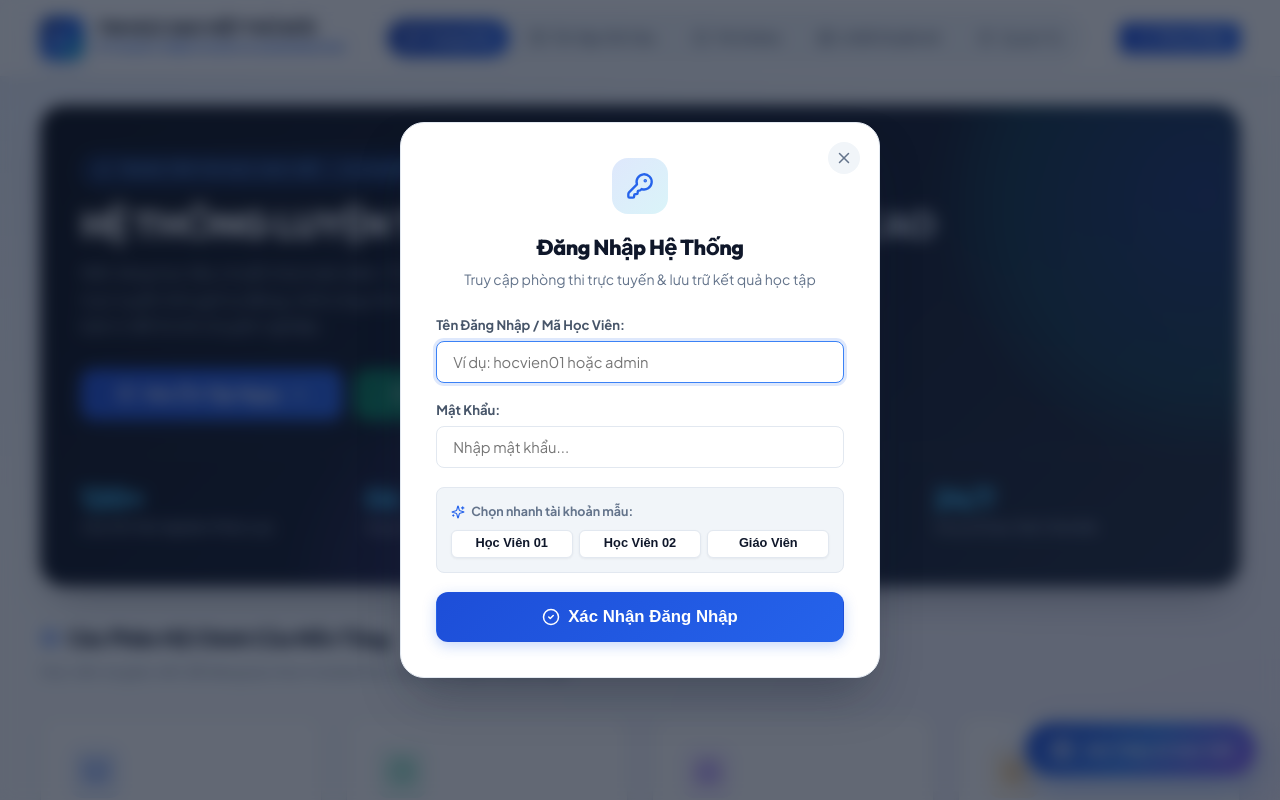
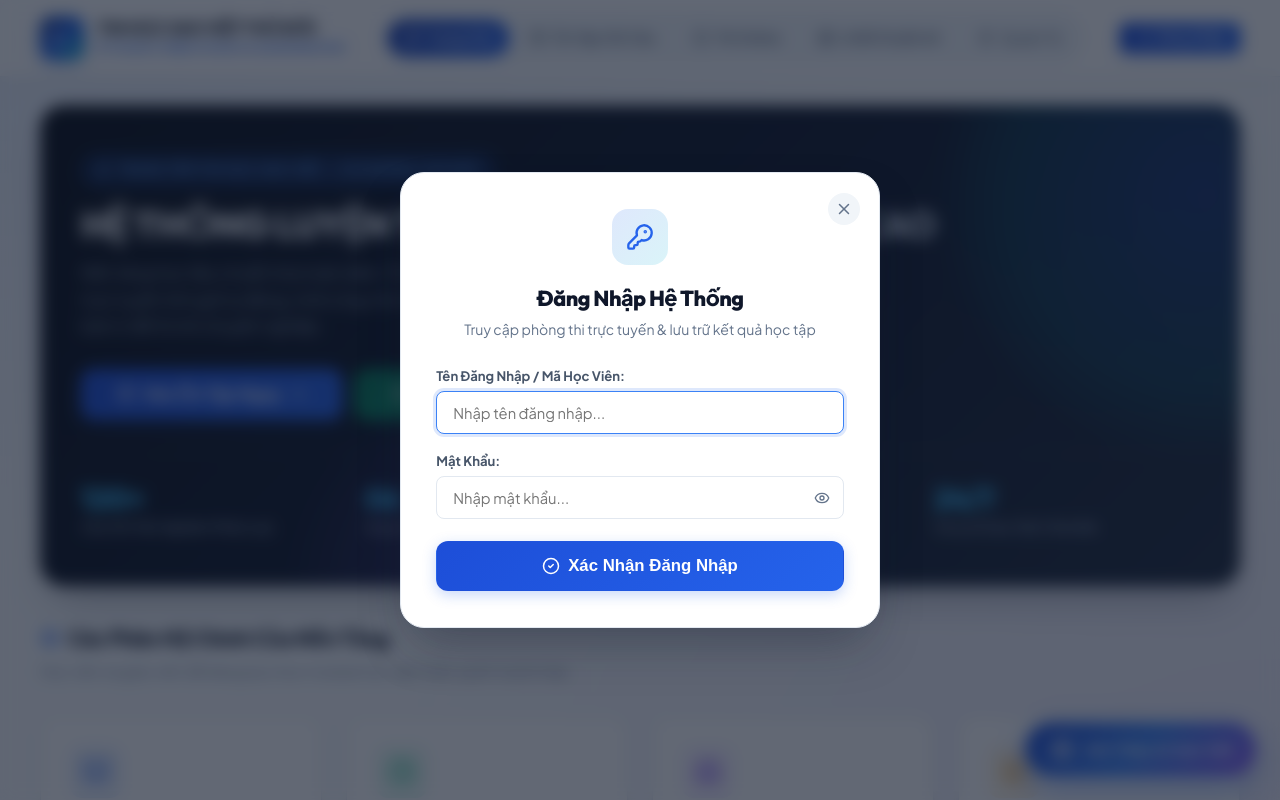
Before and after one commit to genxpks/test-python-saoviet, a Next.js app: page / in a window 1280 px wide. Both pictures are taken after a click on the button "Đăng Nhập". Shown: the top 800 px of the page. Built offline with nearby package versions, Linux system fonts and the light colour scheme.

Commit message:
fix(auth): Remove quick fill account suggestions box from login modal and add eye toggle for password input

```diff
--- a/components/Navbar.tsx
+++ b/components/Navbar.tsx
@@ -17,7 +17,9 @@ import {
   X,
   Sparkles,
   CheckCircle2,
-  KeyRound
+  KeyRound,
+  Eye,
+  EyeOff
 } from "lucide-react";
 
 export default function Navbar() {
@@ -26,6 +28,7 @@ export default function Navbar() {
   const [showLoginModal, setShowLoginModal] = useState(false);
   const [username, setUsername] = useState("");
   const [password, setPassword] = useState("");
+  const [showPassword, setShowPassword] = useState(false);
   const [loginError, setLoginError] = useState("");
 
   useEffect(() => {
@@ -38,6 +41,8 @@ export default function Navbar() {
     if (res.success && res.user) {
       setUser(res.user);
       setShowLoginModal(false);
+      setUsername("");
+      setPassword("");
       setLoginError("");
     } else {
       setLoginError(res.message || "Đăng nhập thất bại. Vui lòng kiểm tra lại tài khoản!");
@@ -47,12 +52,6 @@ export default function Navbar() {
   const handleLogout = () => {
     logoutUser();
     setUser(null);
-  };
-
-  const quickFill = (u: string, p: string) => {
-    setUsername(u);
-    setPassword(p);
-    setLoginError("");
   };
 
   return (
@@ -99,7 +98,7 @@ export default function Navbar() {
                 className={`tab-link ${pathname === "/admin" ? "active" : ""}`}
                 style={{ background: "transparent", border: "none", cursor: "pointer", font: "inherit" }}
                 onClick={() => {
-                  setUsername("admin");
+                  setUsername("");
                   setPassword("");
                   setShowLoginModal(true);
                 }}
@@ -127,7 +126,12 @@ export default function Navbar() {
                 </button>
               </>
             ) : (
-              <button className="btn btn-primary btn-sm" onClick={() => setShowLoginModal(true)}>
+              <button className="btn btn-primary btn-sm" onClick={() => {
+                setUsername("");
+                setPassword("");
+                setLoginError("");
+                setShowLoginModal(true);
+              }}>
                 <LogIn size={15} />
                 <span>Đăng Nhập</span>
               </button>
@@ -136,7 +140,7 @@ export default function Navbar() {
         </div>
       </header>
 
-      {/* Modern Login Modal */}
+      {/* Modern Secure Login Modal */}
       {showLoginModal && (
         <div className="modal-overlay" onClick={() => setShowLoginModal(false)}>
           <div className="modal-dialog" onClick={(e) => e.stopPropagation()}>
@@ -191,47 +195,43 @@ export default function Navbar() {
                   className="form-input"
                   value={username}
                   onChange={(e) => setUsername(e.target.value)}
-                  placeholder="Ví dụ: hocvien01 hoặc admin"
+                  placeholder="Nhập tên đăng nhập..."
                   required
                   autoFocus
                 />
               </div>
 
-              <div style={{ marginBottom: "1.2rem" }}>
+              <div style={{ marginBottom: "1.4rem" }}>
                 <label style={{ display: "block", fontSize: "0.82rem", fontWeight: 700, marginBottom: "0.35rem", color: "var(--text-secondary)" }}>
                   Mật Khẩu:
                 </label>
+                <div style={{ position: "relative", display: "flex", alignItems: "center" }}>
                   <input
-                  type="password"
+                    type={showPassword ? "text" : "password"}
                     className="form-input"
                     value={password}
                     onChange={(e) => setPassword(e.target.value)}
                     placeholder="Nhập mật khẩu..."
                     required
+                    style={{ paddingRight: "40px" }}
                   />
-              </div>
-
-              {/* Quick Fill Suggestions */}
-              <div style={{
-                background: "var(--surface-subtle)",
-                padding: "0.85rem",
-                borderRadius: "var(--radius-sm)",
-                marginBottom: "1.2rem",
-                border: "1px solid var(--border-light)"
-              }}>
-                <div style={{ display: "flex", alignItems: "center", gap: "0.4rem", fontSize: "0.78rem", fontWeight: 700, color: "var(--text-muted)", marginBottom: "0.5rem" }}>
-                  <Sparkles size={14} color="var(--brand-primary)" />
-                  <span>Chọn nhanh tài khoản mẫu:</span>
-                </div>
-                <div style={{ display: "flex", gap: "0.4rem", flexWrap: "wrap" }}>
-                  <button type="button" className="btn btn-secondary btn-sm" style={{ flex: 1 }} onClick={() => quickFill("hocvien01", "123456")}>
-                    Học Viên 01
-                  </button>
-                  <button type="button" className="btn btn-secondary btn-sm" style={{ flex: 1 }} onClick={() => quickFill("hocvien02", "123456")}>
-                    Học Viên 02
-                  </button>
-                  <button type="button" className="btn btn-secondary btn-sm" style={{ flex: 1 }} onClick={() => { setUsername("admin"); setPassword(""); }}>
-                    Giáo Viên
+                  <button
+                    type="button"
+                    onClick={() => setShowPassword(!showPassword)}
+                    style={{
+                      position: "absolute",
+                      right: "10px",
+                      background: "none",
+                      border: "none",
+                      cursor: "pointer",
+                      color: "#64748b",
+                      padding: "4px",
+                      display: "flex",
+                      alignItems: "center"
+                    }}
+                    title={showPassword ? "Ẩn mật khẩu" : "Hiện mật khẩu"}
+                  >
+                    {showPassword ? <EyeOff size={16} /> : <Eye size={16} />}
                   </button>
                 </div>
               </div>
```
Lines whose indentation alone changed are shown as unchanged.
